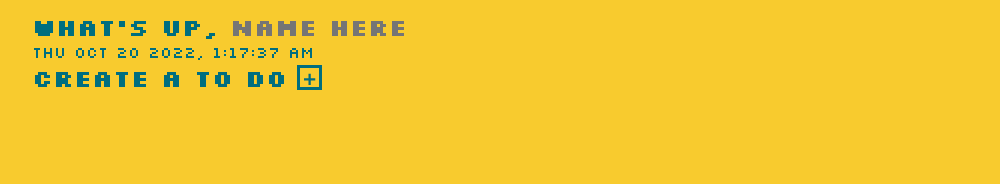
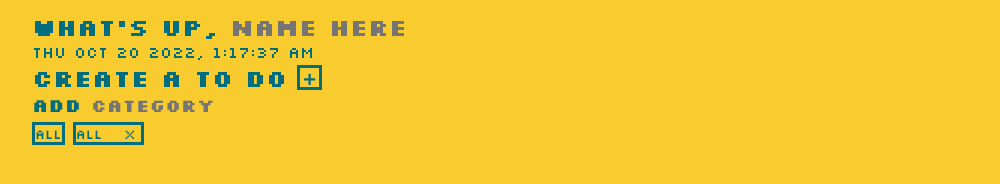
Before and after one commit to anthpantaleo/todo_app, a website built with webpack: page dist/index.html in a window 1280 px wide. Shown: the full height of the page, 106-1106 px from the left. Built offline with Linux system fonts and the light colour scheme.

Commit message:
add category styling

```diff
--- a/src/styles.css
+++ b/src/styles.css
@@ -94,14 +94,18 @@ input[type="text"] {
   opacity: 0.9;
 }
 
-/* .modal {
-  padding: 1em;
-  max-width: 50ch;
-  border: 0;
-  box-shadow: 0 0 1em rgb(0 0 0 / 0.3);
+.createcategory {
+  display: flex;
+  gap: 10px;
   align-items: center;
-  justify-content: center;
-} */
+}
+
+#category {
+  font-size: 18px;
+  width: 180px;
+  color: var(--secondary-color);
+  font-weight: bold;
+}
 
 .modal-bg {
   position: fixed;
@@ -121,6 +125,30 @@ input[type="text"] {
 .active {
   visibility: visible;
   opacity: 1;
+}
+
+.category-display {
+  display: flex;
+  gap: 8px;
+  padding: 5px 0;
+}
+
+.category {
+  background-color: var(--primary-color);
+  color: var(--secondary-color);
+  border: none;
+  border: 3px solid var(--secondary-color);
+  cursor: pointer;
+  text-align: left;
+}
+
+.category:hover {
+  opacity: 0.9;
+}
+
+.category span {
+  margin-left: 15px;
+  margin-right: 5px;
 }
 
 .modal {
--- a/src/tasks.js
+++ b/src/tasks.js
@@ -5,12 +5,12 @@ const taskModule = (() => {
 })();
 
 class Task {
-  constructor(title, description, dueDate, priority, project) {
+  constructor(title, description, dueDate, priority, category) {
     this.title = title;
     this.description = description;
     this.dueDate = dueDate;
     this.priority = priority;
-    this.project = project;
+    this.category = this.category;
   }
 }
 
--- a/webpack.config.js
+++ b/webpack.config.js
@@ -7,6 +7,7 @@ module.exports = {
     todo: "./src/todo.js",
     generalDomControl: "./src/generalDom.js",
     tasks: "./src/tasks.js",
+    category: "./src/category.js",
   },
   devtool: "inline-source-map",
   output: {
```
Also changed, not shown: dist/category.bundle.js (added), dist/index.bundle.js, dist/index.html, dist/tasks.bundle.js, src/category.js (added).
